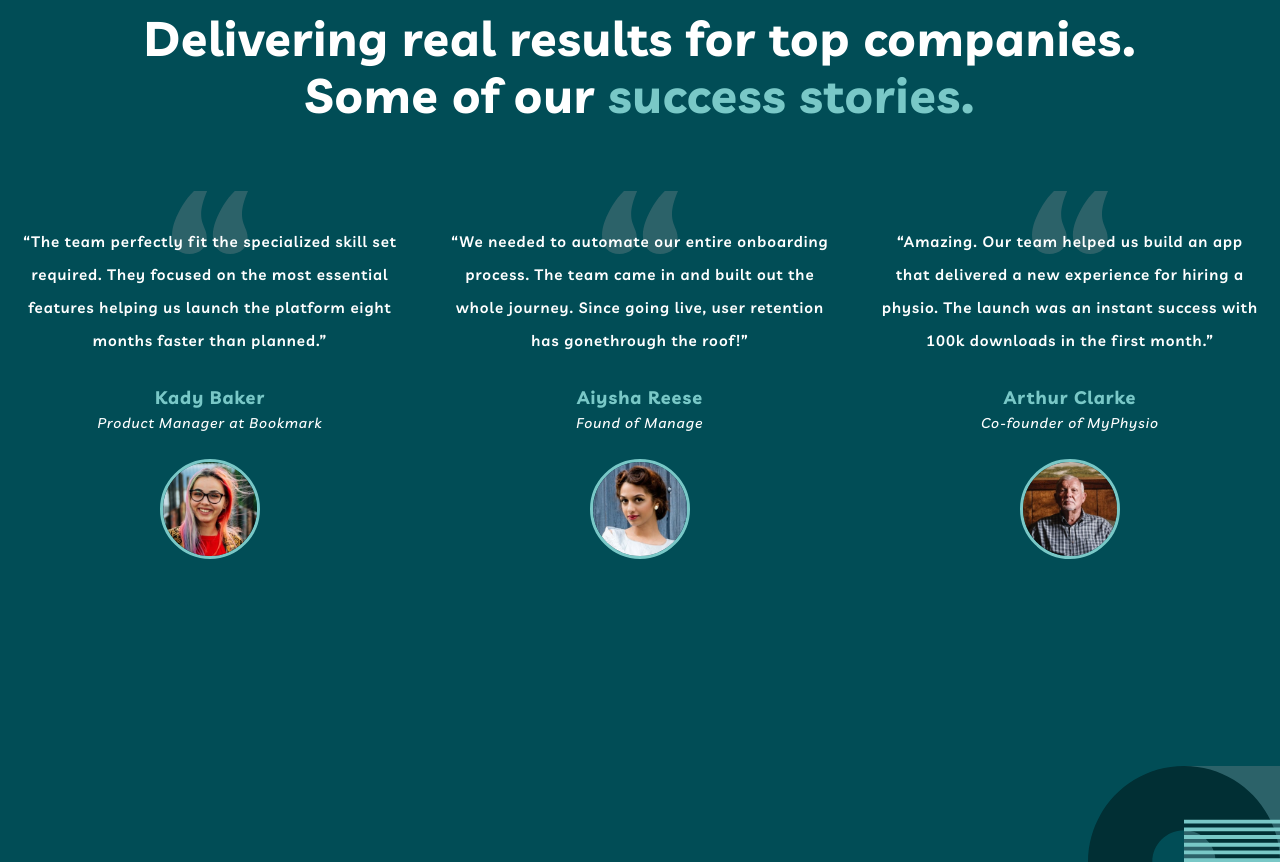
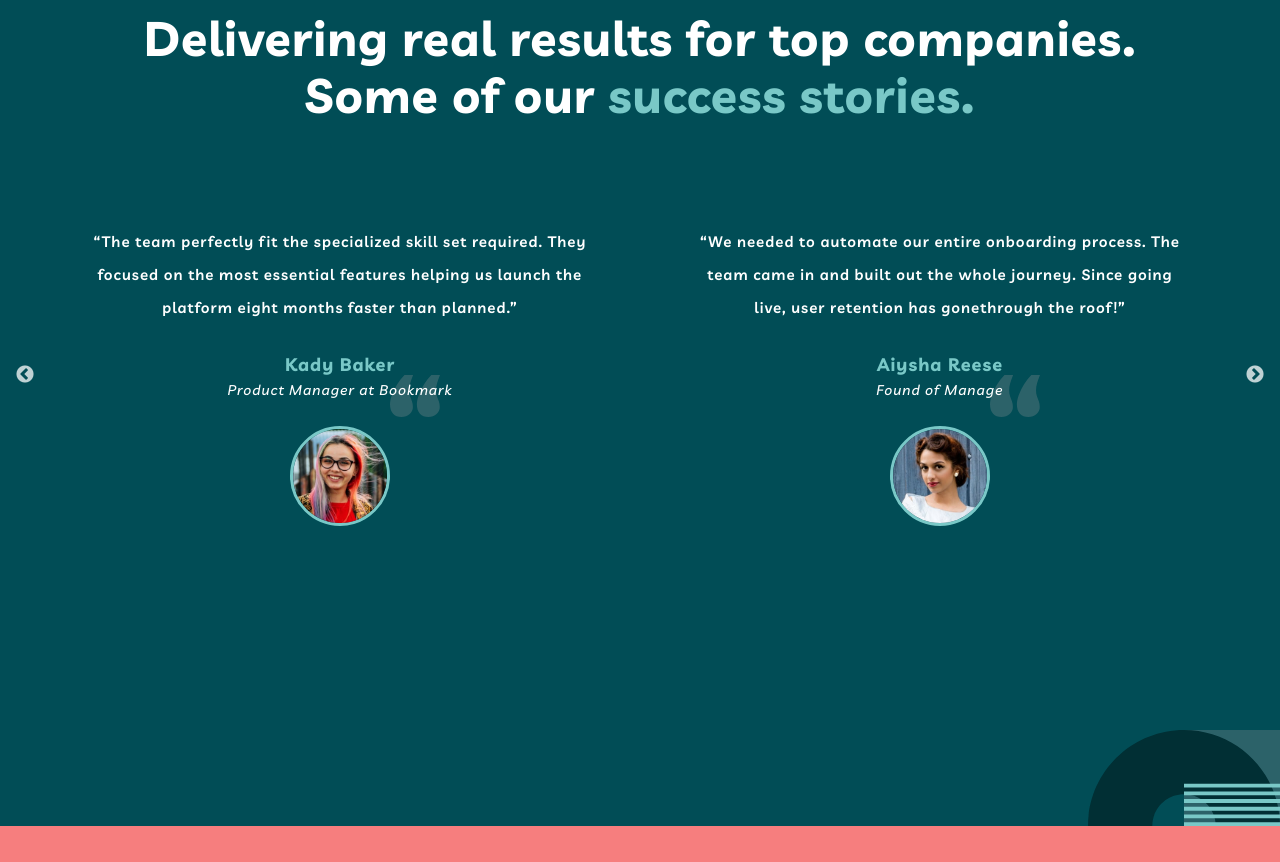
Before and after one commit to habibdev96/FEM-myteam-multipage-website, a React (Create React App) app: page / in a window 1280 px wide. Shown: the part 1980-2842 px from the top of the page. Built offline with nearby package versions, Linux system fonts and the light colour scheme.

Commit message:
converted testimonials section to carousel

```diff
--- a/package.json
+++ b/package.json
@@ -13,6 +13,8 @@
     "react-icons": "^4.2.0",
     "react-router-dom": "^5.3.0",
     "react-scripts": "4.0.3",
+    "react-slick": "^0.28.1",
+    "slick-carousel": "^1.8.1",
     "styled-components": "^5.3.1",
     "web-vitals": "^1.1.2"
   },
--- a/src/components/home/Testimonial.js
+++ b/src/components/home/Testimonial.js
@@ -2,16 +2,34 @@ import styled from 'styled-components';
 import quoteIcon from '../../assets/icon-quotes.svg';
 import Paragraph from '../styledElements/Paragraphs';
 import { MicroHeading } from '../styledElements/Headings';
+import Responsive from '../../abstracts/Responsive';
 
 const StyledArticle = styled.article`
   position: relative;
+  margin: 0 5rem;
+
+  ${Responsive.sm`
+    margin: 0 1rem;
+  `}
+
+  &:hover {
+    cursor: grab;
+  }
+
+  &:active {
+    cursor: grabbing;
+  }
 
   .icon {
     position: absolute;
-    width: 20%;
-    top: -10%;
-    left: 40%;
+    width: 10%;
+    top: 50%;
+    left: 60%;
     z-index: 1;
+
+    ${Responsive.sm`
+      width: 30%;
+    `}
   }
 
   .quote {
@@ -26,6 +44,9 @@ const StyledArticle = styled.article`
     width: 10rem;
     border: 0.3rem solid var(--raptureBlue);
     border-radius: 50%;
+    margin: 0 auto;
+    position: relative;
+    z-index: 5;
   }
 `;
 
--- a/src/components/home/Testimonials.js
+++ b/src/components/home/Testimonials.js
@@ -1,11 +1,9 @@
 import styled from 'styled-components';
+import 'slick-carousel/slick/slick.css';
+import 'slick-carousel/slick/slick-theme.css';
+import Slider from 'react-slick';
 import { SectionHeading } from '../styledElements/Headings';
-import {
-  sectionSpacingLg,
-  maxWidthLg,
-  twoCol,
-  threeCol,
-} from '../../abstracts/Mixins';
+import { sectionSpacingLg, maxWidthLg } from '../../abstracts/Mixins';
 import bgPatternOne from '../../assets/bg-pattern-home-4-about-3.svg';
 import bgPatternTwo from '../../assets/bg-pattern-home-5.svg';
 import Testimonial from './Testimonial';
@@ -53,17 +51,11 @@ const Container = styled.div`
   ${maxWidthLg}
   text-align: center;
 
-  .testimonials {
-    ${threeCol}
+  .slider-container {
     padding: 10rem 0;
-
-    ${Responsive.lg`
-      ${twoCol}
-      justify-content: center;
-    `}
+    margin: 0 2rem;
 
     ${Responsive.sm`
-      grid-template-columns: 1fr;
       padding: 5rem 0;
     `}
   }
@@ -71,6 +63,24 @@ const Container = styled.div`
 
 const Testimonials = () => {
   const { testimonials } = useGlobalContext();
+
+  let settings = {
+    autoplay: true,
+    pauseOnHover: true,
+    autoplaySpeed: 8000,
+    infinite: true,
+    speed: 500,
+    slidesToShow: 2,
+    slidesToScroll: 1,
+    responsive: [
+      {
+        breakpoint: 900,
+        settings: {
+          slidesToShow: 1,
+        },
+      },
+    ],
+  };
 
   return (
     <StyledSection>
@@ -80,10 +90,16 @@ const Testimonials = () => {
           Delivering real results for top companies. <br /> Some of our{' '}
           <span>success stories.</span>
         </SectionHeading>
-        <div className='testimonials' data-aos='fade-in' data-aos-delay='200'>
-          {testimonials.map((testimonial) => (
-            <Testimonial key={testimonial.id} {...testimonial} />
-          ))}
+        <div
+          className='slider-container'
+          data-aos='fade-in'
+          data-aos-delay='200'
+        >
+          <Slider {...settings}>
+            {testimonials.map((testimonial) => (
+              <Testimonial key={testimonial.id} {...testimonial} />
+            ))}
+          </Slider>
         </div>
       </Container>
       <img src={bgPatternTwo} alt='' className='bg-pattern bg-pattern--two' />
--- a/src/components/styledElements/Headings.js
+++ b/src/components/styledElements/Headings.js
@@ -50,6 +50,8 @@ export const SubHeroHeading = styled(SectionHeading)`
 export const MicroHeading = styled.h3`
   ${headingStyles}
   font-size: 1.8rem;
+  position: relative;
+  z-index: 5;
 
   ${({ lightCoral }) => lightCoral && `color: var(--lightCoral)`};
   ${({ raptureBlue }) => raptureBlue && `color: var(--raptureBlue)`};
```
Also changed, not shown: 2 other files (tests, documents, lock files or other folders).
